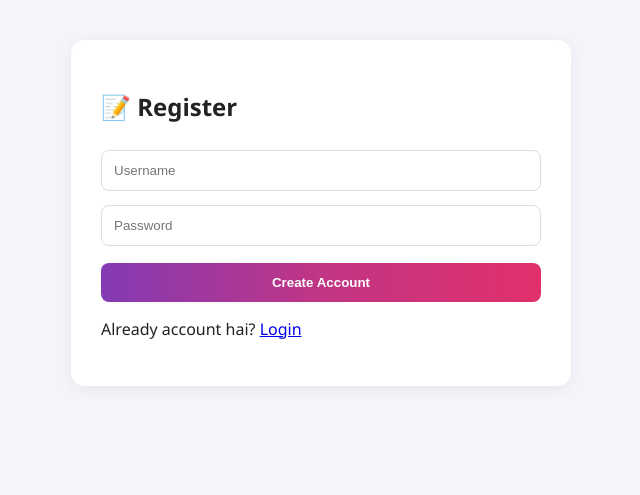
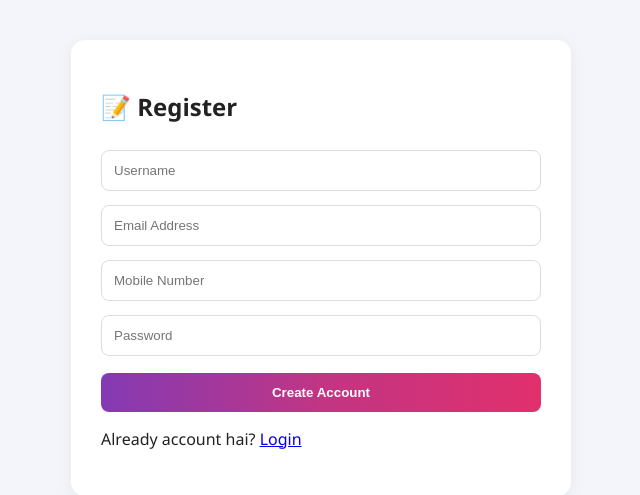
Before and after one commit to princekumar3232/Quizbuzz, a Flask app: page /register in a window 1280 px wide. Shown: the part 54-549 px from the top of the page, without its empty margins (319-959 px from the left). Run offline with Flask 3, Linux system fonts and the light colour scheme.

Commit message:
Update register.html

```diff
--- a/templates/register.html
+++ b/templates/register.html
@@ -21,6 +21,27 @@ Register
             name="username"
             placeholder="Username"
             required
+            autocomplete="username"
+        >
+
+        <input
+            type="email"
+            name="email"
+            placeholder="Email Address"
+            required
+            autocomplete="email"
+        >
+
+        <input
+            type="tel"
+            name="mobile"
+            placeholder="Mobile Number"
+            required
+            inputmode="numeric"
+            pattern="[0-9]{10}"
+            maxlength="10"
+            minlength="10"
+            autocomplete="tel"
         >
 
         <input
@@ -28,6 +49,7 @@ Register
             name="password"
             placeholder="Password"
             required
+            autocomplete="new-password"
         >
 
         <button
```
